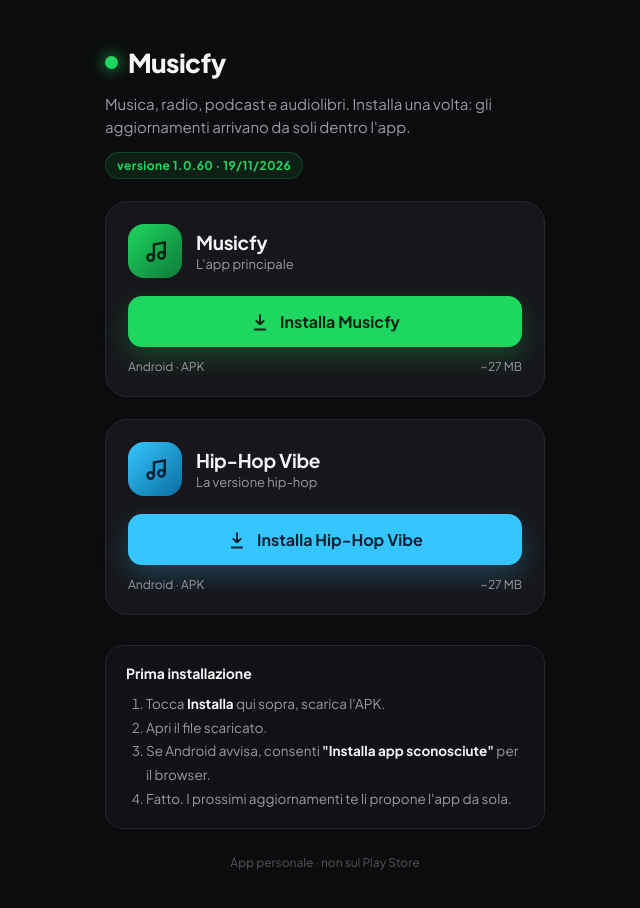
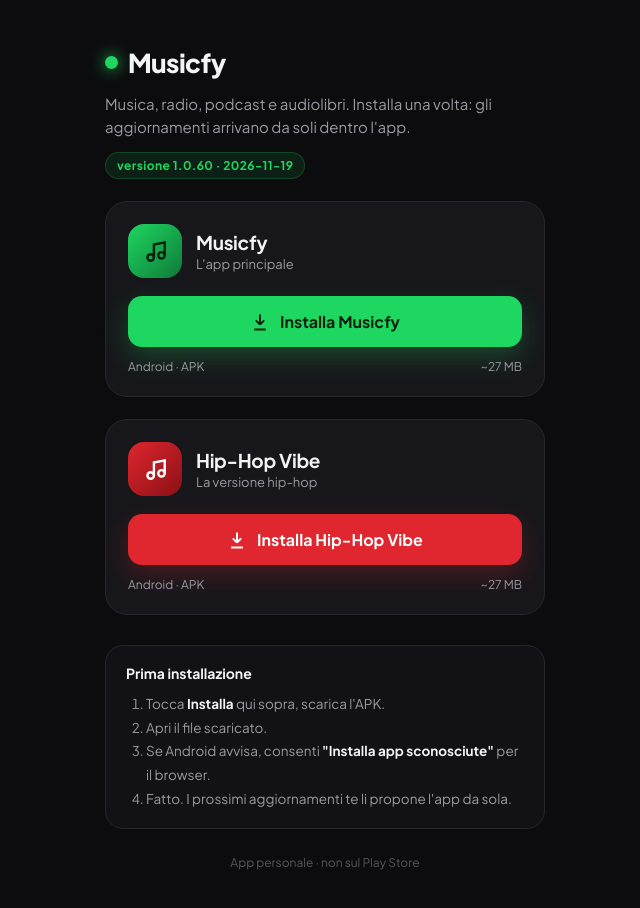
Before and after one commit to HubBusinessUP/musicfy-app, a plain HTML site: page index.html in a window 1280 px wide. Shown: the whole page, without its empty margins (315-955 px from the left). Drawn offline with Linux system fonts and the light colour scheme.

Commit message:
Hip-Hop Vibe rosso + versione dinamica

```diff
--- a/index.html
+++ b/index.html
@@ -23,13 +23,13 @@
   .card .h{display:flex;align-items:center;gap:14px}
   .logo{width:54px;height:54px;border-radius:16px;display:grid;place-items:center;flex:none}
   .logo.g{background:linear-gradient(135deg,#1ED760,#0f7a39)}
-  .logo.a{background:linear-gradient(135deg,#35C6FF,#0a6ea0)}
+  .logo.a{background:linear-gradient(135deg,#E0262E,#8a1016)}
   .card h2{font-size:19px;font-weight:700;letter-spacing:-.3px}
   .card .sub{font-size:13px;color:var(--muted);margin-top:2px}
   .btn{display:flex;align-items:center;justify-content:center;gap:10px;width:100%;margin-top:18px;
     padding:15px;border-radius:14px;font-weight:700;font-size:16px;text-decoration:none;color:#06220F;border:0}
   .btn.g{background:var(--green);box-shadow:0 10px 26px #1ed76040}
-  .btn.a{background:var(--azure);color:#042233;box-shadow:0 10px 26px #35c6ff40}
+  .btn.a{background:#E0262E;color:#fff;box-shadow:0 10px 26px #e0262e40}
   .meta{display:flex;justify-content:space-between;margin-top:12px;font-size:12px;color:var(--muted)}
 
   .how{margin-top:30px;background:#121216;border:1px solid var(--line);border-radius:18px;padding:18px 20px}
@@ -59,11 +59,11 @@
 
   <div class="card">
     <div class="h">
-      <div class="logo a"><svg width="26" height="26" viewBox="0 0 24 24" fill="none" stroke="#042233" stroke-width="2.2"><circle cx="8" cy="18" r="3"/><circle cx="18" cy="16" r="3"/><path d="M11 18V6l10-2v12"/></svg></div>
+      <div class="logo a"><svg width="26" height="26" viewBox="0 0 24 24" fill="none" stroke="#fff" stroke-width="2.2"><circle cx="8" cy="18" r="3"/><circle cx="18" cy="16" r="3"/><path d="M11 18V6l10-2v12"/></svg></div>
       <div><h2>Hip-Hop Vibe</h2><div class="sub">La versione hip-hop</div></div>
     </div>
     <a class="btn a" href="gabbofy.apk" download>
-      <svg width="20" height="20" viewBox="0 0 24 24" fill="none" stroke="#042233" stroke-width="2.4"><path d="M12 3v12m0 0l-5-5m5 5l5-5M5 21h14"/></svg>
+      <svg width="20" height="20" viewBox="0 0 24 24" fill="none" stroke="#fff" stroke-width="2.4"><path d="M12 3v12m0 0l-5-5m5 5l5-5M5 21h14"/></svg>
       Installa Hip-Hop Vibe
     </a>
     <div class="meta"><span>Android · APK</span><span>~27 MB</span></div>
@@ -81,5 +81,11 @@
 
   <p class="foot">App personale · non sul Play Store</p>
 </div>
+<script>
+  fetch('version.json?t='+Date.now()).then(r=>r.json()).then(v=>{
+    var m=v.musicfy||{};
+    if(m.versionName) document.getElementById('ver').textContent='versione '+m.versionName+(m.date?' · '+m.date:'');
+  }).catch(function(){});
+</script>
 </body>
 </html>
```
